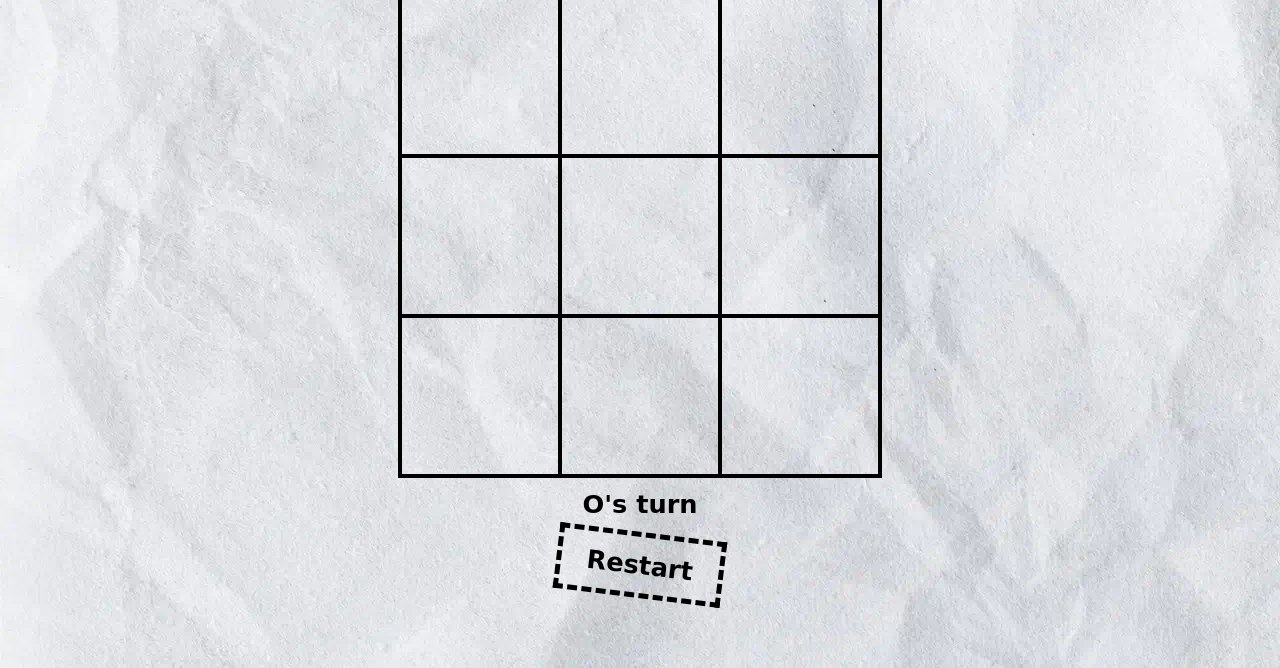
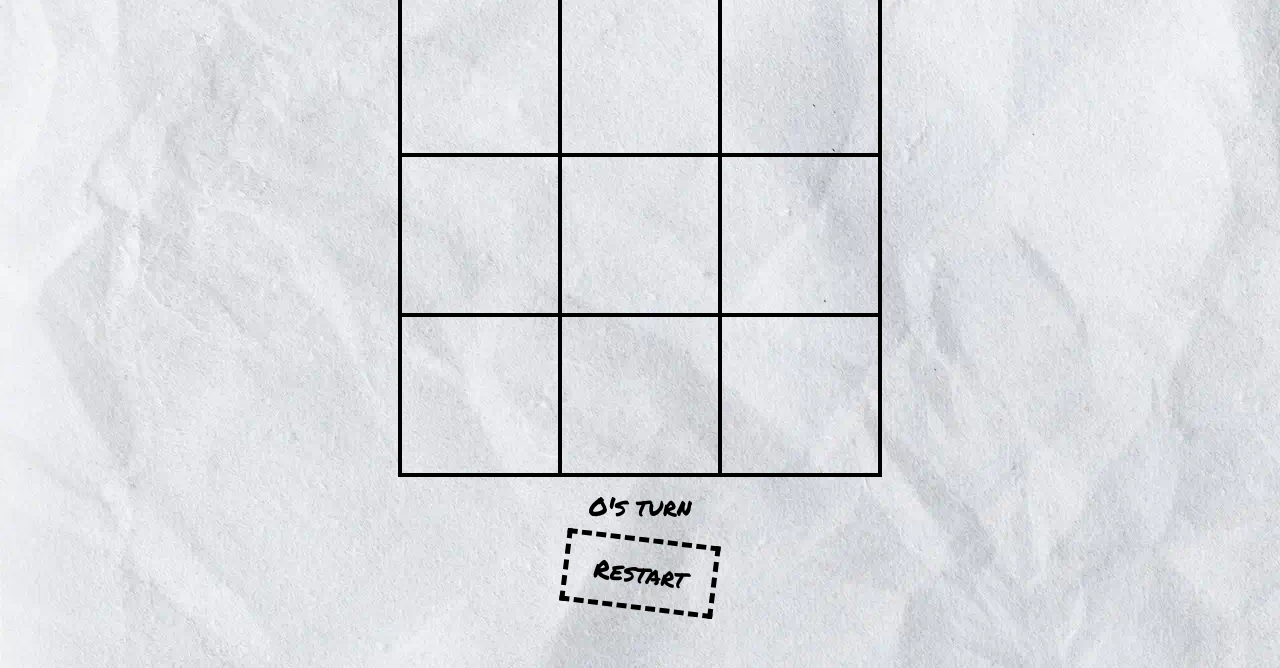
Before and after one commit to A1ncrad/Tic-Tac-Toe, a plain HTML site: page index.html in a window 1280 px wide. Shown: the part 132-800 px from the top of the page. Drawn offline with Linux system fonts and the light colour scheme.

Commit message:
adding font

```diff
--- a/style.css
+++ b/style.css
@@ -1,3 +1,8 @@
+@font-face {
+	font-family: "Permanent Marker";
+	src: url(fonts/PermanentMarker-Regular.ttf);
+}
+
 :root{
 	font-size: 1vw;
 }
@@ -28,7 +33,6 @@
 	align-items: center;
 	justify-content: center;
 	flex-direction: column;
-	font-weight: 700;
 	row-gap: 1em;
 }
 
```
Also changed, not shown: fonts/PermanentMarker-Regular.ttf (added).
